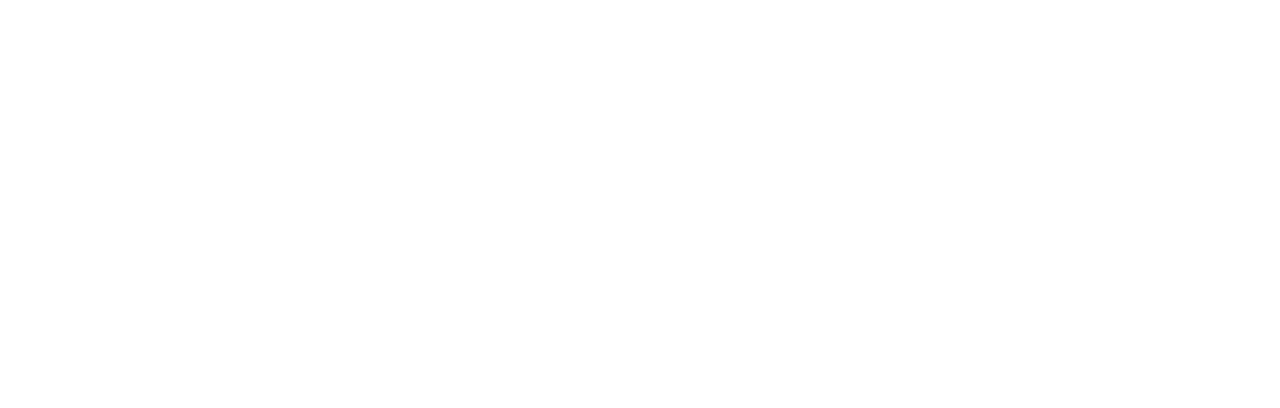
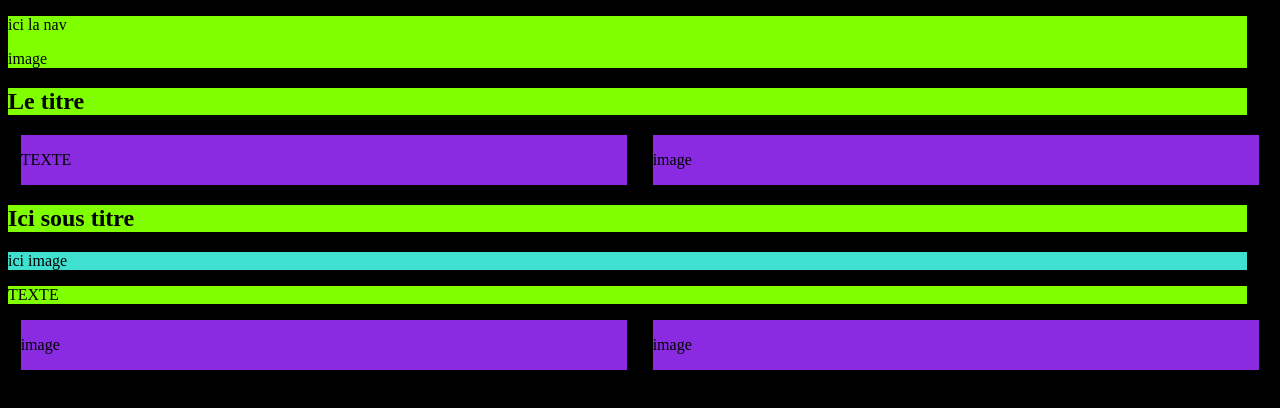
Before and after one commit to VeraDosSantos/developpeur, a plain HTML site: page index.html in a window 1280 px wide. Drawn offline with Linux system fonts and the light colour scheme.

Commit message:
création du zoning de la page

```diff
--- a/css/style.css
+++ b/css/style.css
@@ -0,0 +1,32 @@
+body {
+	background-color: black;
+}
+.container {
+	display: flex;
+	flex-wrap: wrap;
+	justify-content: space-around;
+}
+
+.col-s {
+	background-color: blueviolet;
+	width: 48%;
+}
+
+.col-m {
+	background-color: turquoise;
+	width: 98%;
+}
+
+.col-l {
+	background-color: chartreuse;
+	width: 98%;
+}
+@media screen and (max-width: 430px) {
+	.container {
+		display: inline;
+	}
+
+	.col-s {
+		width: 98%;
+	}
+}
--- a/index.html
+++ b/index.html
@@ -10,5 +10,29 @@
 			href="https://cdnjs.cloudflare.com/ajax/libs/font-awesome/4.7.0/css/font-awesome.min.css"
 		/>
 	</head>
-	<body></body>
+	<body>
+		<header class="col-l">
+			<nav><p>ici la nav</p></nav>
+			<div><p>image</p></div>
+		</header>
+		<main>
+			<section>
+				<h1 class="col-l">Le titre</h1>
+				<div class="container">
+					<div class="col-s"><p>TEXTE</p></div>
+					<div class="col-s"><p>image</p></div>
+				</div>
+			</section>
+			<section>
+				<h2 class="col-l">Ici sous titre</h2>
+				<div class="col-m"><p>ici image</p></div>
+				<div class="col-l"><p>TEXTE</p></div>
+				<div class="container">
+					<div class="col-s"><p>image</p></div>
+					<div class="col-s"><p>image</p></div>
+				</div>
+			</section>
+		</main>
+		<footer class="col-m"><p></p></footer>
+	</body>
 </html>
```
